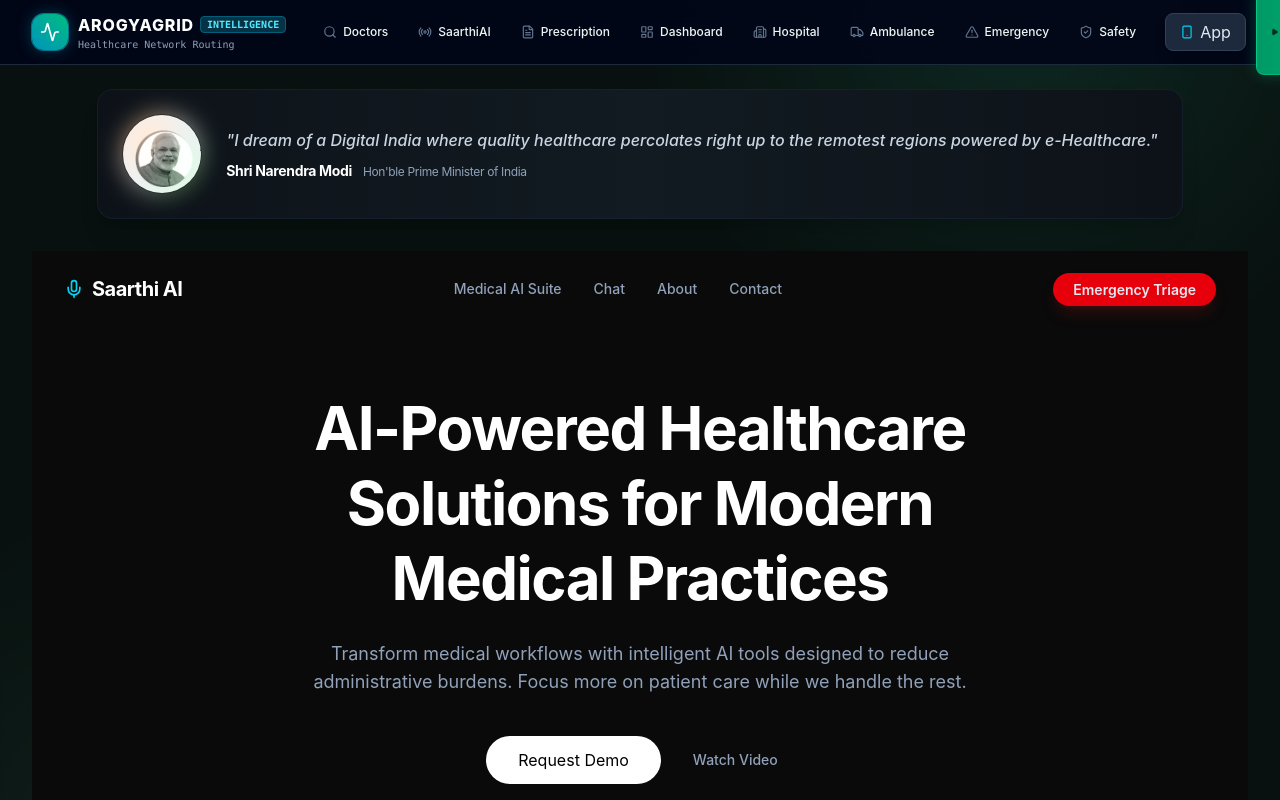
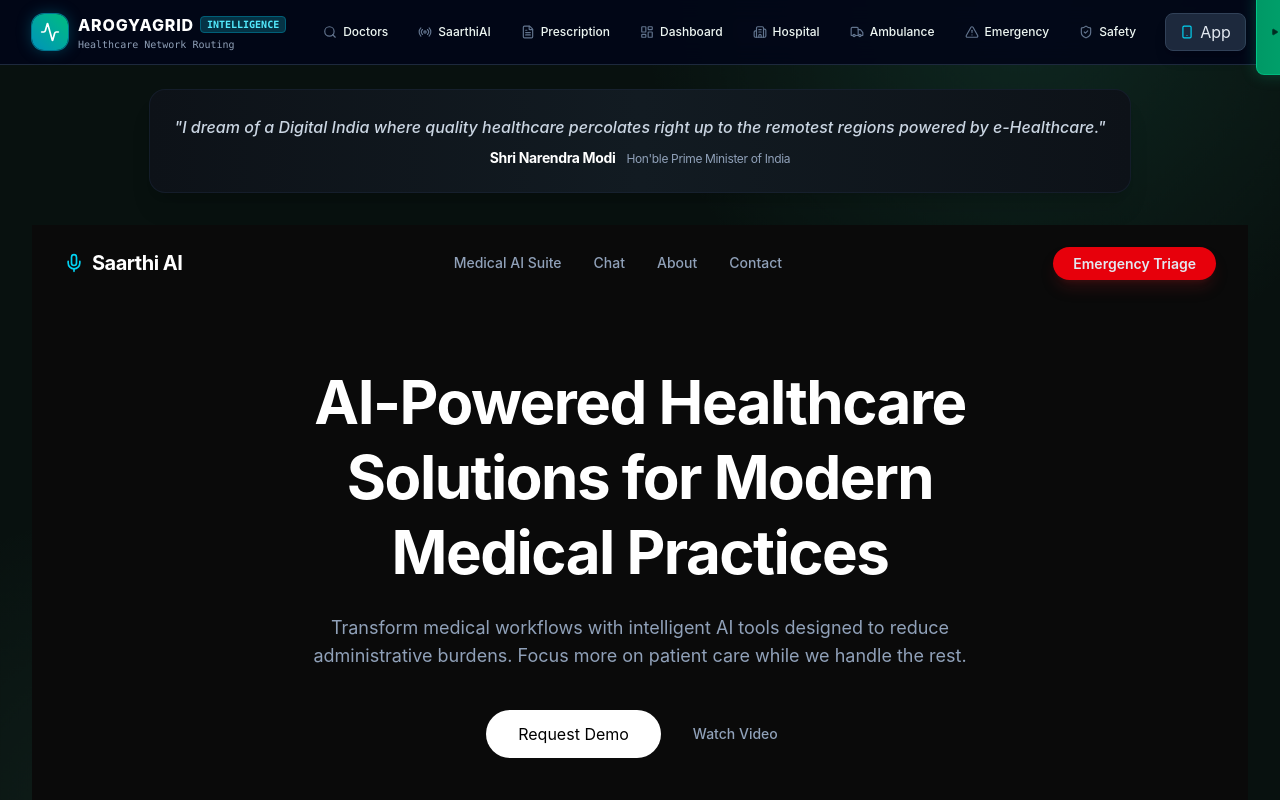
Before and after one commit to quantumcoder-3000/mp_online_healthcare_app, a Next.js app: page / in a window 1280 px wide. Shown: the top 800 px of the page. Built offline with nearby package versions, Linux system fonts and the light colour scheme.

Commit message:
ui: remove PM Modi image from layout while retaining quote text

```diff
--- a/src/app/layout.tsx
+++ b/src/app/layout.tsx
@@ -24,15 +24,7 @@ export default function RootLayout({
             {/* Global Prime Minister Quote Section */}
             <div className="max-w-7xl mx-auto px-4 sm:px-6 lg:px-8 mt-6">
               <div className="flex flex-col md:flex-row items-center justify-center gap-6 bg-gradient-to-r from-[#0d1218] via-[#121b22] to-[#0d1218] p-4 md:p-6 rounded-2xl border border-slate-800/50 shadow-xl">
-                <div className="relative shrink-0">
-                  <div className="absolute inset-0 bg-gradient-to-br from-[#FF9933] via-white to-[#138808] rounded-full blur-md opacity-60"></div>
-                  <img
-                    src="/images/modiji.png"
-                    alt="Shri Narendra Modi"
-                    className="relative w-16 h-16 md:w-20 md:h-20 rounded-full object-cover border border-slate-800/80 shadow-lg mix-blend-luminosity hover:mix-blend-normal transition-all duration-700"
-                  />
-                </div>
-                <div className="text-center md:text-left">
+                <div className="text-center">
                   <p className="text-sm md:text-base font-medium text-slate-300 italic mb-2 leading-relaxed">
                     &quot;I dream of a Digital India where quality healthcare percolates right up to the remotest regions powered by e-Healthcare.&quot;
                   </p>
```
